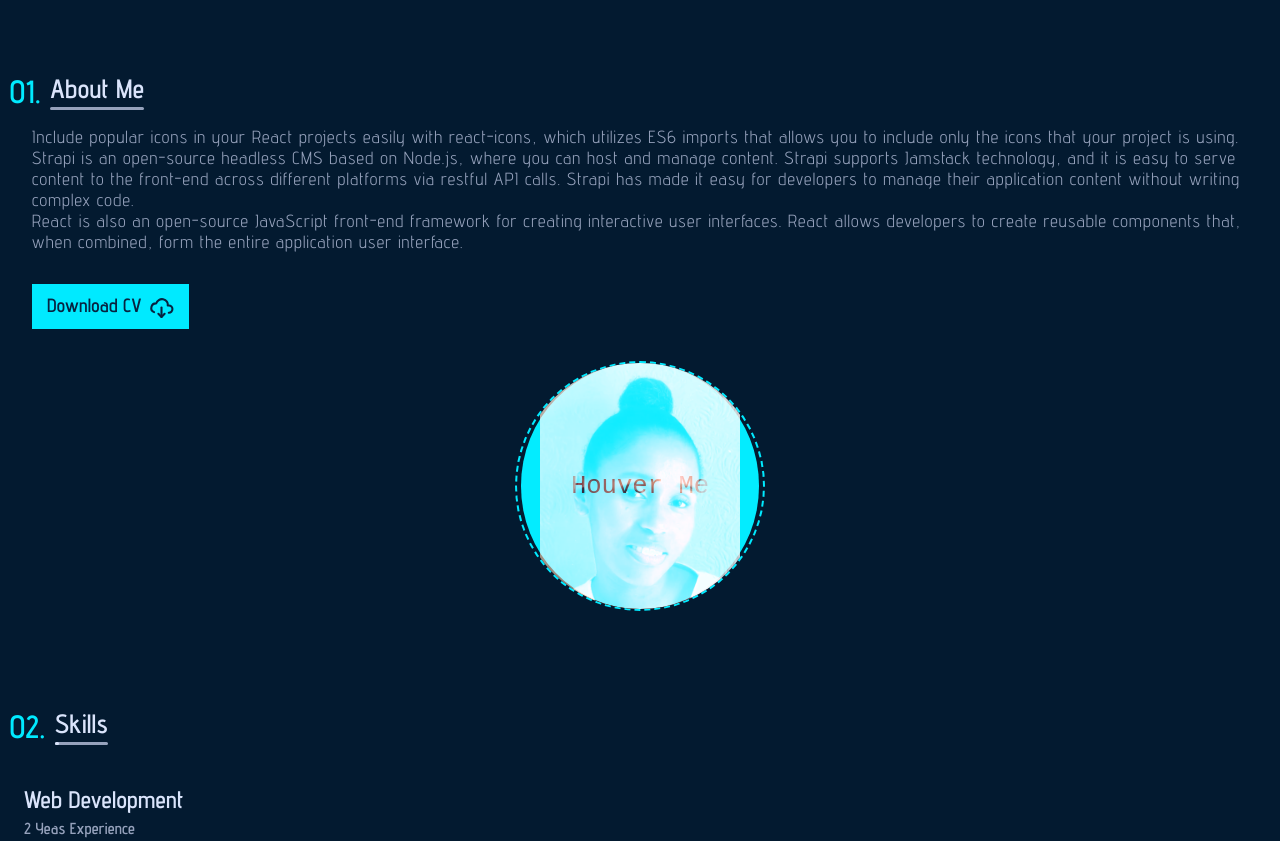
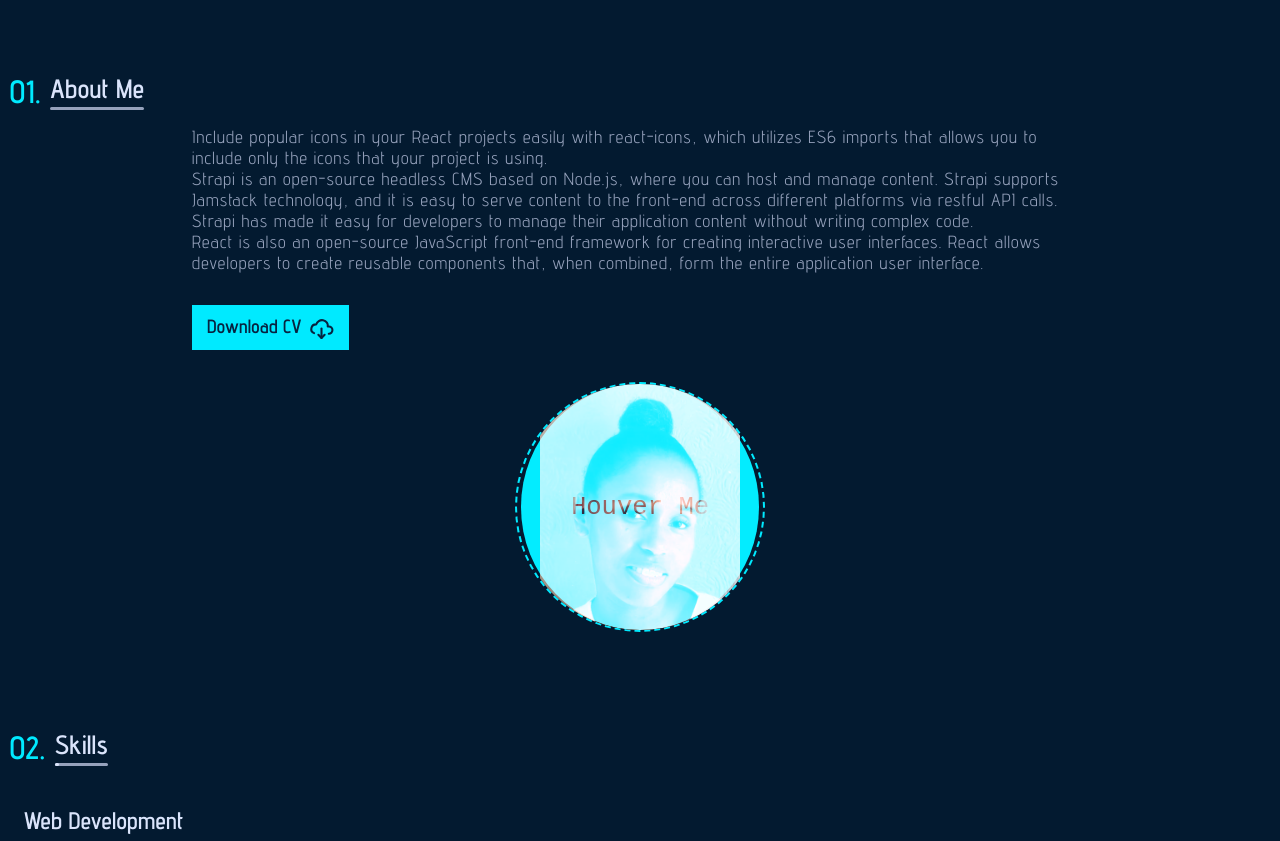
Before and after one commit to Sandra-Duarte/my-portfolio, a React (Create React App) app: page / in a window 1280 px wide. Shown: the part 540-1381 px from the top of the page. Built offline with nearby package versions, Linux system fonts and the light colour scheme.

Commit message:
same change

```diff
--- a/src/Componenent/Page/About Section/About.scss
+++ b/src/Componenent/Page/About Section/About.scss
@@ -13,7 +13,8 @@
 
 .about{
    .sectionContent{
-    padding:0 2rem ;
+    width: 70%;
+    margin: auto;
     .textSection{
       h4{
         color: var(--secundaryColor);
```
